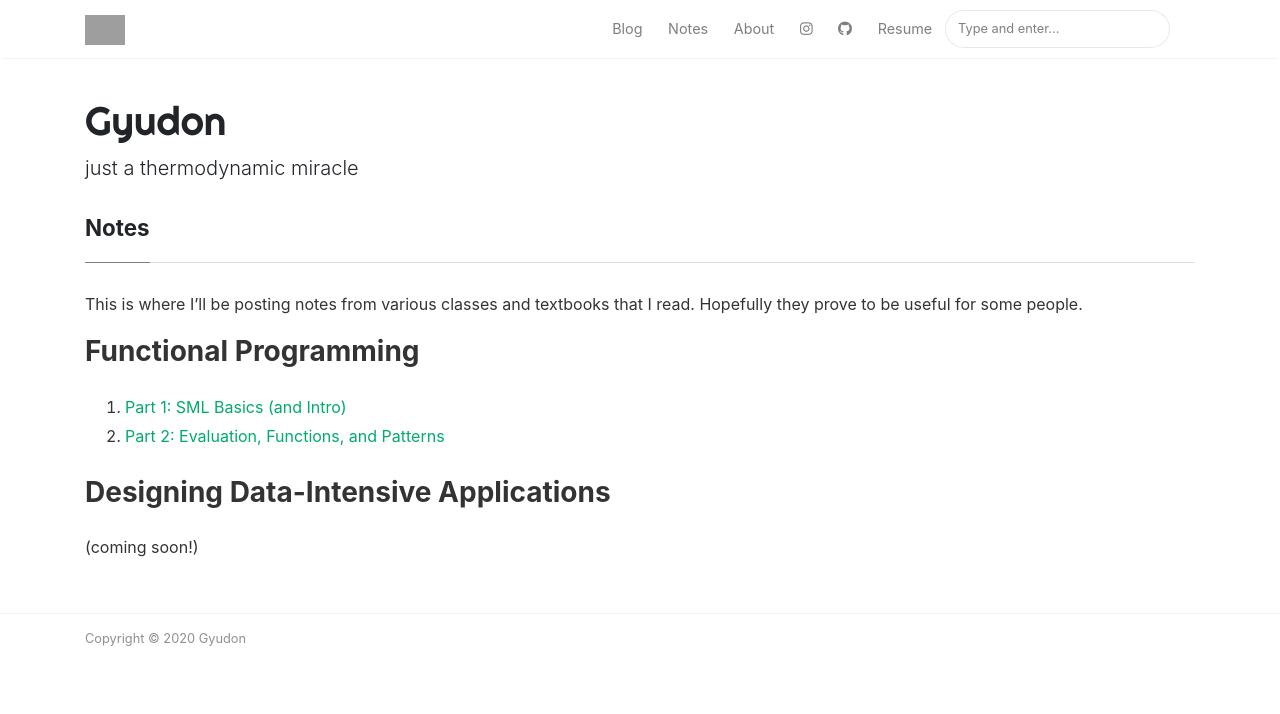
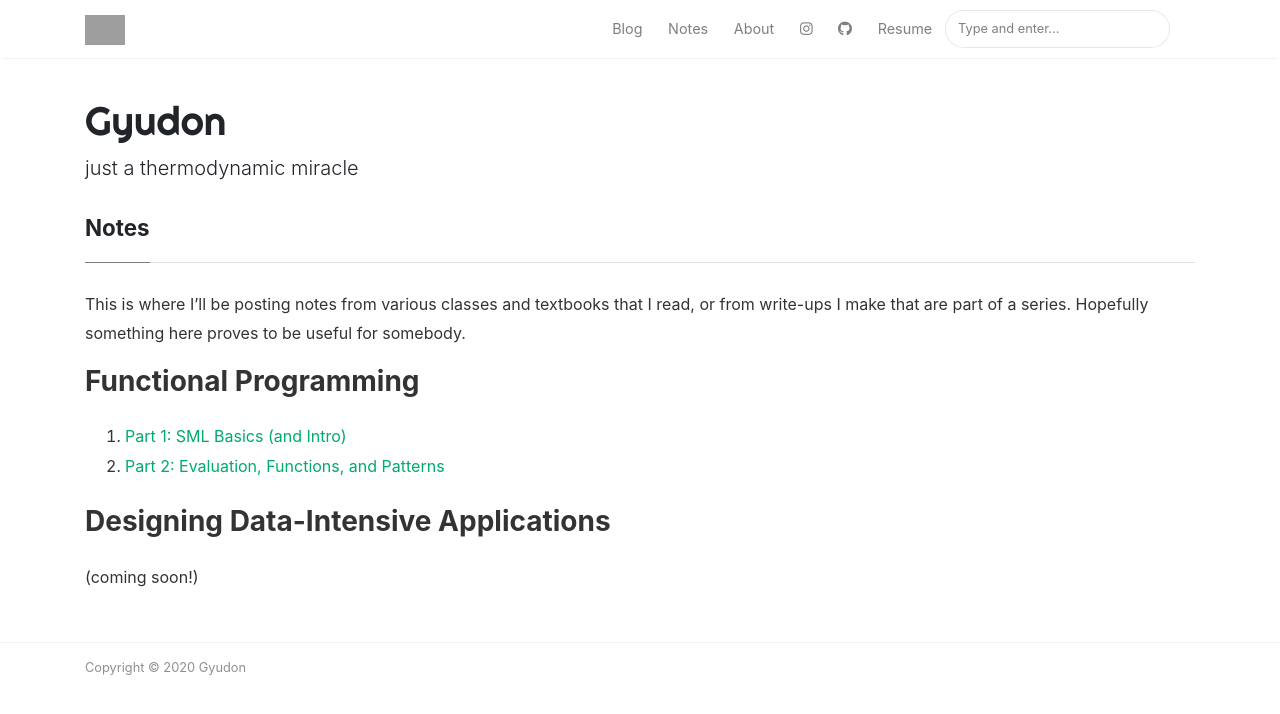
Before and after one commit to gyyu/gyyu.github.io, a Jekyll site: the page built from _pages/notes.md, in a window 1280 px wide. Shown: the top 714 px of the page. Built offline with Jekyll 4.4.1, drawn with Linux system fonts in a browser that asks for light colours; nearby versions of some CDN libraries; grey boxes are pictures that could not be loaded.

Commit message:
Update description

```diff
--- a/_pages/notes.md
+++ b/_pages/notes.md
@@ -4,7 +4,7 @@ title: Notes
 permalink: /notes
 ---
 
-This is where I'll be posting notes from various classes and textbooks that I read. Hopefully they prove to be useful for some people.
+This is where I'll be posting notes from various classes and textbooks that I read, or from write-ups I make that are part of a series. Hopefully something here proves to be useful for somebody.
 
 ### Functional Programming
 
```
